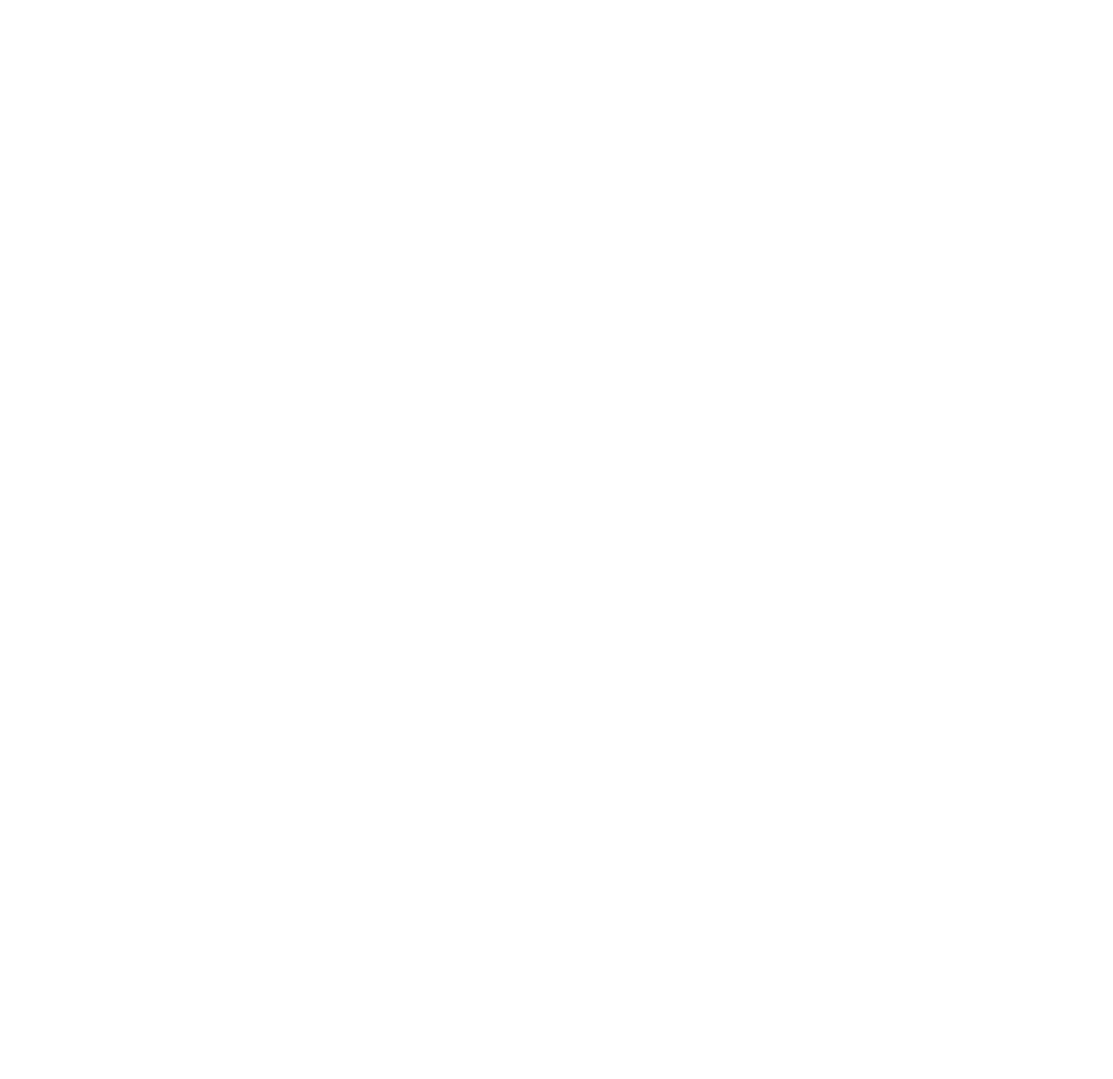
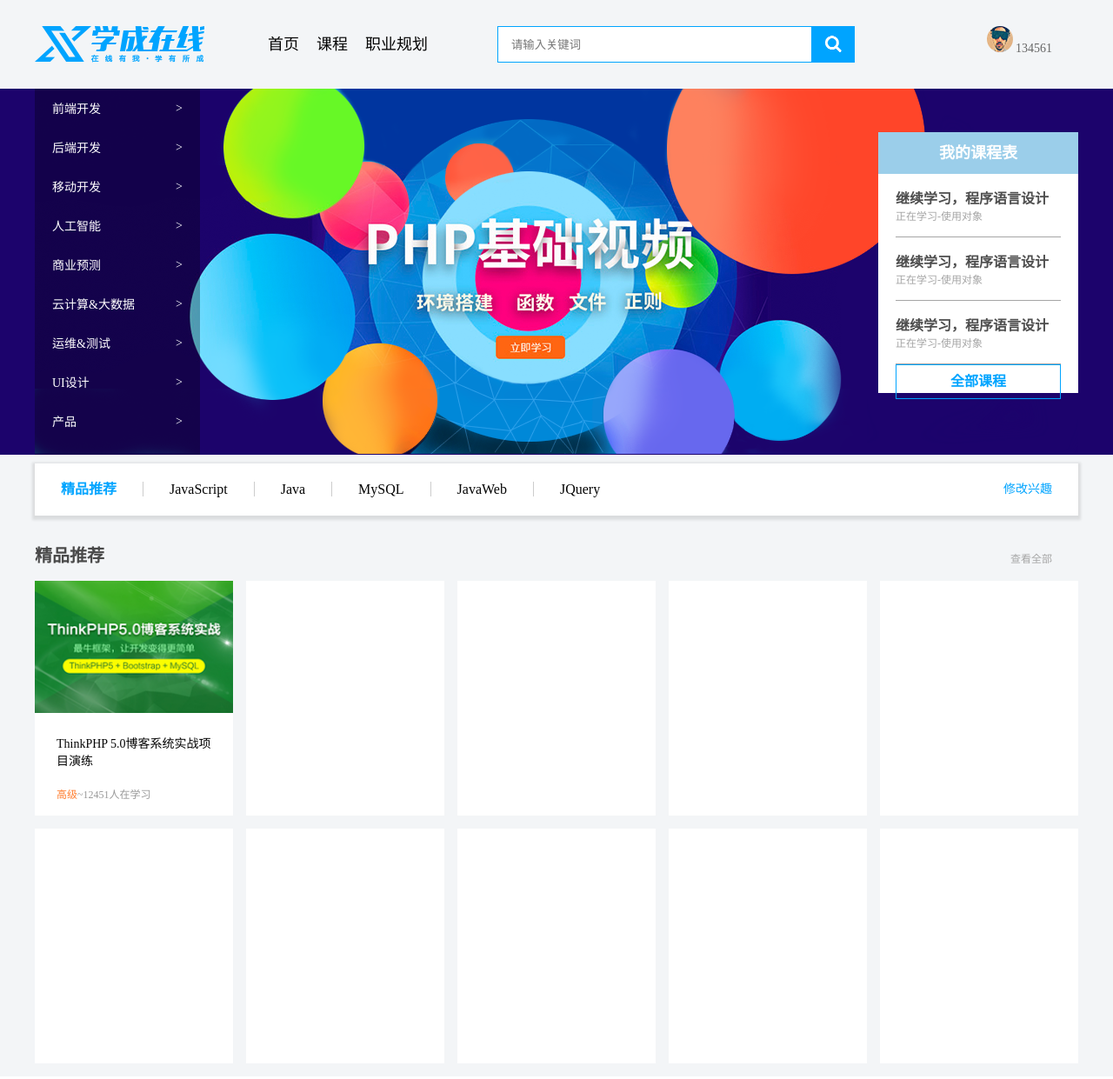
Before and after one commit to Indomite/CSSDemo, a plain HTML site: page 学成在线/index.html in a window 1280 px wide. Shown: the top 1241 px of the page at 87% size. Before the commit the page ends 800 px from the top, so only its background shows below. Drawn offline with Linux system fonts and the light colour scheme.

Commit message:
学成在线end

```diff
--- a/学成在线/index.html
+++ b/学成在线/index.html
@@ -9,7 +9,158 @@
 </head>
 
 <body>
+    <div class="header w">
+        <!-- 头部盒子 -->
+        <div class="logo">
+            <img src="./images/logo.png" alt="">
+        </div>
 
+        <div class="nav">
+            <ul>
+                <li><a href="">首页</a></li>
+                <li><a href="">课程</a></li>
+                <li><a href="">职业规划</a></li>
+            </ul>
+        </div>
+
+        <div class="search">
+            <input type="text" placeholder="请输入关键词">
+            <button></button>
+        </div>
+
+        <div class="user">
+            <img src="./images/user.png" alt="">
+            <span>134561</span>
+        </div>
+
+    </div>
+
+    <div class="banner">
+        <div class="w">
+            <div class="subnav">
+                <ul>
+                    <li><a href="">前端开发<span>&gt;</span></a></li>
+                    <li><a href="">后端开发<span>&gt;</span></a></li>
+                    <li><a href="">移动开发<span>&gt;</span></a></li>
+                    <li><a href="">人工智能<span>&gt;</span></a></li>
+                    <li><a href="">商业预测<span>&gt;</span></a></li>
+                    <li><a href="">云计算&大数据<span>&gt;</span></a></li>
+                    <li><a href="">运维&测试<span>&gt;</span></a></li>
+                    <li><a href="">UI设计<span>&gt;</span></a></li>
+                    <li><a href="">产品<span>&gt;</span></a></li>
+                </ul>
+            </div>
+
+            <div class="course">
+                <h2>我的课程表</h2>
+                <div class="bd">
+                    <ul>
+                        <li>
+                            <a href="">
+                                <h4>继续学习，程序语言设计</h4>
+                            </a>
+                            <p>正在学习-使用对象</p>
+                        </li>
+                        <li>
+                            <a href="">
+                                <h4>继续学习，程序语言设计</h4>
+                            </a>
+                            <p>正在学习-使用对象</p>
+                        </li>
+                        <li>
+                            <a href="">
+                                <h4>继续学习，程序语言设计</h4>
+                            </a>
+                            <p>正在学习-使用对象</p>
+                        </li>
+                    </ul>
+
+                    <a href="" class="more">全部课程</a>
+
+                </div>
+            </div>
+        </div>
+    </div>
+
+    <div class="goods w">
+        <h3>精品推荐</h3>
+        <ul>
+            <li><a href="">JavaScript</a></li>
+            <li><a href="">Java</a></li>
+            <li><a href="">MySQL</a></li>
+            <li><a href="">JavaWeb</a></li>
+            <li><a href="">JQuery</a></li>
+        </ul>
+        <a href="" class="mod">修改兴趣</a>
+    </div>
+
+    <div class="box w">
+        <div class="box-hd">
+            <h3>精品推荐</h3>
+            <a href="">查看全部</a>
+        </div>
+        <div class="box-bd">
+            <ul class="clearfix">
+                <li><a href="">
+                        <img src="./images/pic.png" alt="">
+                    </a>
+                    <h4>ThinkPHP 5.0博客系统实战项目演练</h4>
+                    <div class="info">
+                        <span>高级</span>~12451人在学习
+                    </div>
+                </li>
+                <li><a href=""></a></li>
+                <li><a href=""></a></li>
+                <li><a href=""></a></li>
+                <li><a href=""></a></li>
+                <li><a href=""></a></li>
+                <li><a href=""></a></li>
+                <li><a href=""></a></li>
+                <li><a href=""></a></li>
+                <li><a href=""></a></li>
+            </ul>
+        </div>
+    </div>
+
+    <div class="footer">
+        <div class="w">
+            <div class="copyright">
+                <img src="./images/logo.png" alt="">
+                <p>宏奕致力于普及计算机信息工程学院最好的Web培训<br>
+                    © 2020年HOMYIT Inc.保留所有版权
+                </p>
+                <a href="" class="app">下载APP</a>
+            </div>
+            <div class="links">
+                <dl>
+                    <dt>关于宏奕</dt>
+                    <dd><a href="">关于</a></dd>
+                    <dd><a href="">管理团队</a></dd>
+                    <dd><a href="">工作机会</a></dd>
+                    <dd><a href="">客户服务</a></dd>
+                    <dd><a href="">帮助</a></dd>
+                </dl>
+
+                <dl>
+                    <dt>关于宏奕</dt>
+                    <dd><a href="">关于</a></dd>
+                    <dd><a href="">管理团队</a></dd>
+                    <dd><a href="">工作机会</a></dd>
+                    <dd><a href="">客户服务</a></dd>
+                    <dd><a href="">帮助</a></dd>
+                </dl>
+
+                <dl>
+                    <dt>关于宏奕</dt>
+                    <dd><a href="">关于</a></dd>
+                    <dd><a href="">管理团队</a></dd>
+                    <dd><a href="">工作机会</a></dd>
+                    <dd><a href="">客户服务</a></dd>
+                    <dd><a href="">帮助</a></dd>
+                </dl>
+            </div>
+        </div>
+    </div>
 </body>
 
 </html>
--- a/学成在线/style.css
+++ b/学成在线/style.css
@@ -0,0 +1,331 @@
+* {
+    margin: 0;
+    padding: 0;
+}
+
+/* 供以后调用的时候直接使用 */
+.w {
+    width: 1200px;
+    margin: auto;
+}
+
+body {
+    background: #f3f5f7;
+    /* height: 3000px; */
+}
+
+li {
+    list-style: none;
+}
+
+a {
+    text-decoration: none;
+    color: #050505;
+}
+
+/* 清除浮动 */
+.clearfix:before,
+.clearfix:after {
+    content: "";
+    display: table;
+}
+
+.clearfix:after {
+    clear: both;
+}
+
+.clearfix {
+    *zoom: 1;
+}
+
+.header {
+    height: 42px;
+    /* background: pink; */
+    margin: 30px auto;
+}
+
+.logo {
+    float: left;
+    width: 198px;
+    height: 42px;
+    /* background: purple; */
+}
+
+.nav {
+    float: left;
+    margin-left: 60px;
+}
+
+.nav ul li {
+    float: left;
+    line-height: 42px;
+    padding: 0 10px;
+    font-size: 18px;
+}
+
+.nav ul li:hover {
+    border-bottom: 2px solid #00a4ff;
+}
+
+.nav ul li a:hover {
+    color: #00a4ff;
+}
+
+.search {
+    float: left;
+    width: 412px;
+    height: 42px;
+    margin-left: 70px;
+    /* background: skyblue; */
+}
+
+.search input {
+    float: left;
+    width: 345px;
+    height: 40px;
+    border: 1px solid #00a4ff;
+    border-right: 0;
+    padding-left: 15px;
+}
+
+.search button {
+    float: left;
+    width: 50px;
+    height: 42px;
+    border: 0;
+    background: url(./images/btn.png);
+}
+
+.user {
+    float: right;
+    line-height: 42px;
+    margin-right: 30px;
+    font-size: 14px;
+    color: #666;
+}
+
+.banner {
+    height: 421px;
+    background: #1c036c;
+}
+
+.banner .w {
+    height: 421px;
+    background: url(./images/banner2.png) no-repeat top center;
+}
+
+.subnav {
+    float: left;
+    width: 190px;
+    height: 421px;
+    background: rgba(0, 0, 0, .3)
+}
+
+.subnav ul li a {
+    font-size: 14px;
+    color: #fff;
+}
+
+.subnav ul li a:hover {
+    color: blue;
+}
+
+.subnav ul li {
+    height: 45px;
+    line-height: 45px;
+    padding: 0 20px;
+}
+
+.subnav ul li a span {
+    float: right;
+}
+
+.course {
+    float: right;
+    width: 230px;
+    height: 300px;
+    background: #fff;
+    margin-top: 50px;
+}
+
+.course h2 {
+    height: 48px;
+    background: #9bceea;
+    text-align: center;
+    line-height: 48px;
+    font-size: 18px;
+    color: #fff;
+}
+
+.bd {
+    padding: 0 20px;
+}
+
+.bd ul li {
+    padding: 15px 0;
+    border-bottom: 1px solid #a5a5a5;
+}
+
+.bd ul li h4 {
+    font-size: 16px;
+    color: #4e4e4e;
+}
+
+.bd ul li p {
+    font-size: 12px;
+    color: #a5a5a5;
+}
+
+.bd .more {
+    display: block;
+    height: 38px;
+    border: 1px solid #00a4ff;
+    text-align: center;
+    line-height: 38px;
+    color: #00a4ff;
+    font-size: 16px;
+    font-weight: bold;
+}
+
+.goods {
+    height: 60px;
+    background: #fff;
+    margin-top: 10px;
+    box-shadow: 0 2px 3px 3px rgba(0, 0, 0, .1);
+    line-height: 60px;
+}
+
+.goods h3 {
+    float: left;
+    margin-left: 30px;
+    font-size: 16px;
+    color: #00a4ff;
+}
+
+.goods ul {
+    float: left;
+    margin-left: 30px;
+}
+
+.goods ul li {
+    float: left;
+}
+
+.goods ul li a {
+    padding: 0 30px;
+    font-size: 16px;
+    color: #050505;
+    border-left: 1px solid #ccc;
+}
+
+.mod {
+    float: right;
+    margin-right: 30px;
+    font-size: 14px;
+    color: #00a4ff;
+}
+
+.box {
+    margin-top: 30px;
+}
+
+.box-hd {
+    height: 45px;
+}
+
+.box-hd h3 {
+    float: left;
+    font-size: 20px;
+    color: #494949;
+}
+
+.box-hd a {
+    float: right;
+    font-size: 12px;
+    color: #a5a5a5;
+    margin-top: 10px;
+    margin-right: 30px;
+}
+
+.box-bd ul {
+    width: 1225px;
+}
+
+.box-bd ul li {
+    float: left;
+    width: 228px;
+    height: 270px;
+    background: #fff;
+    margin-right: 15px;
+    margin-bottom: 15px;
+}
+
+.box-bd ul li img {
+    width: 100%;
+}
+
+.box-bd ul li h4 {
+    margin: 20px 20px 20px 25px;
+    font-size: 14px;
+    font-weight: 400;
+    color: #050505;
+}
+
+.box-bd .info {
+    margin: 0 20px 0 25px;
+    font-size: 12px;
+    color: #999;
+}
+
+.info span {
+    color: #ff7c2d;
+}
+
+.footer {
+    height: 215px;
+    background: #fff;
+}
+
+.footer .w {
+    padding-top: 35px;
+}
+
+.copyright {
+    float: left;
+}
+
+.copyright p {
+    font-size: 12px;
+    color: #666;
+    margin: 20px 0 15px 0;
+}
+
+.copyright .app {
+    display: block;
+    width: 118px;
+    height: 33px;
+    border: 2px solid #00a4ff;
+    text-align: center;
+    line-height: 33px;
+    font-size: 16px;
+}
+
+.links {
+    float: right;
+}
+
+.links dl {
+    float: left;
+    margin-left: 100px;
+}
+
+.links dl dt {
+    font-size: 16px;
+    color: #333;
+    margin-bottom: 5px;
+}
+
+.links dl dd a {
+    color: #333;
+    font-size: 12px;
+}
```
